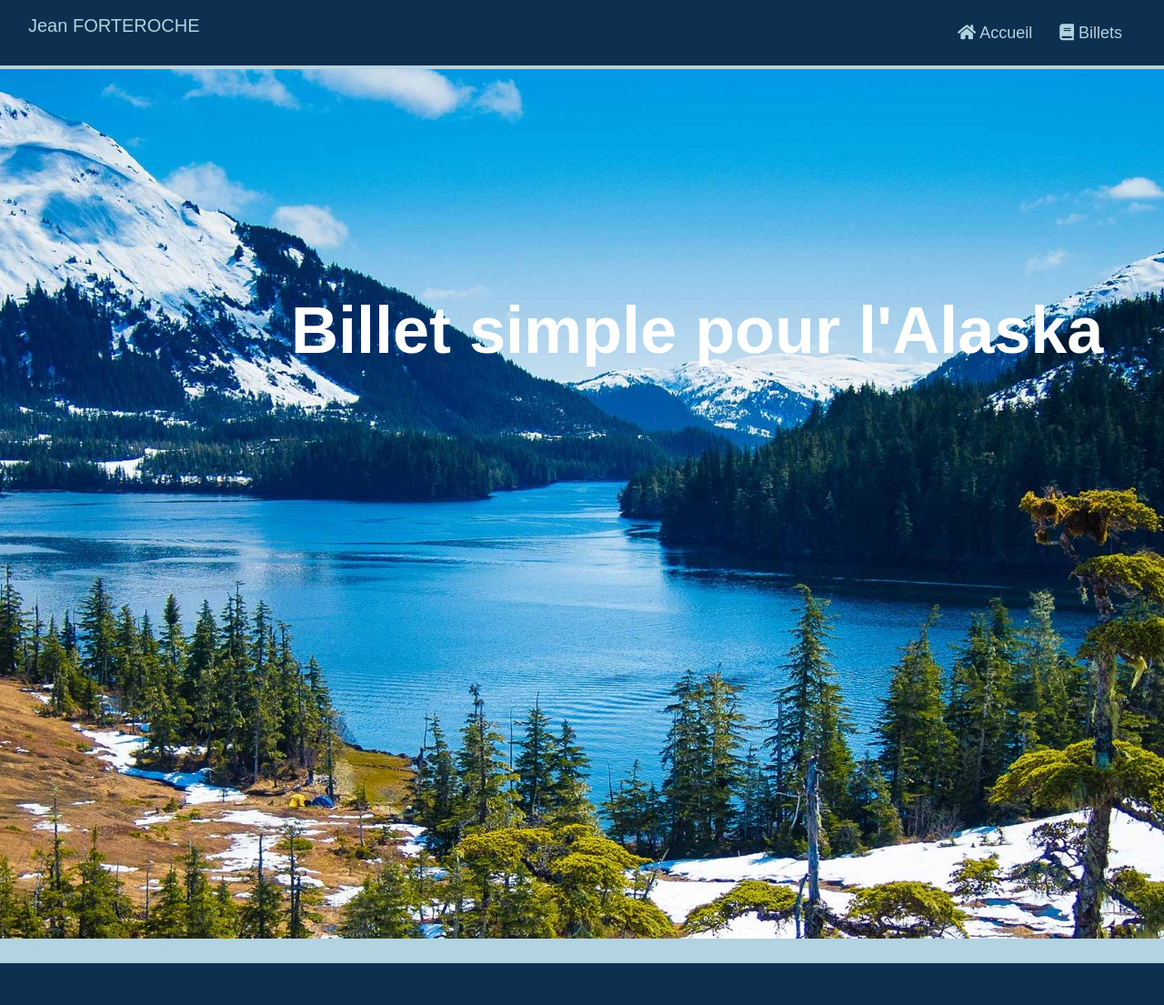
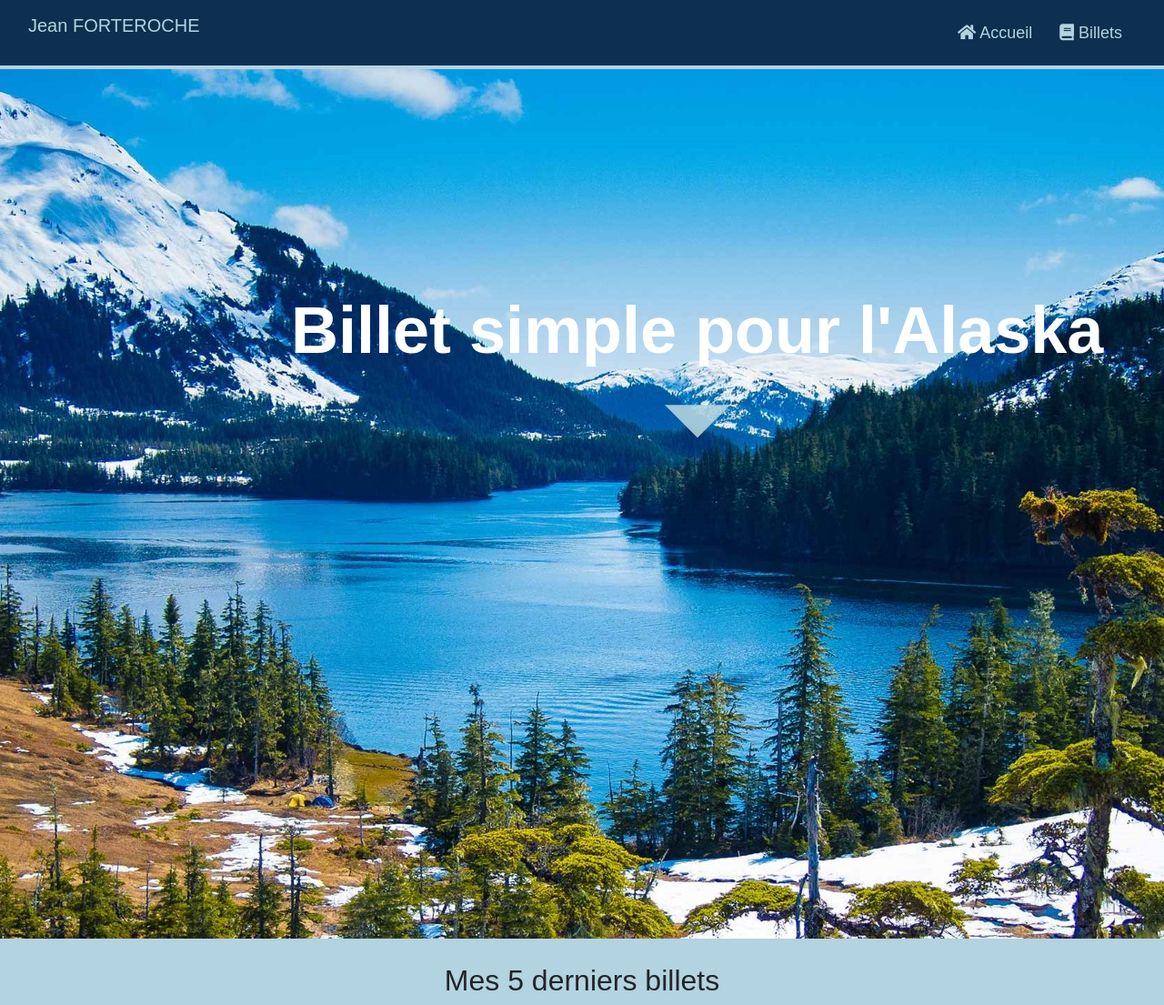
Before and after one commit to WonderMimi/P4-Forteroche, a PHP site: page / in a window 1280 px wide; the page is wider, and only the part inside the window is pictured. Shown: that part at 91% size. Before the commit the page ends 1059 px from the top of that part, so only its background shows below. Run offline with PHP 8.4, Linux system fonts and the light colour scheme; data that the repository does not hold is empty.

Commit message:
Added action arrow

```diff
--- a/public/css/styles.css
+++ b/public/css/styles.css
@@ -1,8 +1,8 @@
 :root {
-    --bfonce: #0D3050;
-    --bmoyen: #1E5B8A;
-    --bclair: #4AABCC;
-    --bglacier: #B3D3E0;
+  --bfonce: #0d3050;
+  --bmoyen: #1e5b8a;
+  --bclair: #4aabcc;
+  --bglacier: #b3d3e0;
 }
 
 * {
@@ -103,6 +103,37 @@ h1 {
   font-weight: bolder;
   font-size: 4em;
 }
+
+/*================================  ARROW  ==================================*/
+
+@keyframes downarrow {
+  0% {
+    -webkit-transform: translateY(0);
+    opacity: 0.4;
+  }
+
+  100% {
+    -webkit-transform: translateY(0.4em);
+    opacity: 0.9;
+  }
+}
+
+.arrow {
+  z-index: 100;
+  border-color: transparent;
+  border-style: solid;
+  border-width: 0 2em;
+  display: block;
+  height: 0;
+  margin: 2rem auto;
+  opacity: 0.5;
+  text-indent: -9999px;
+  transform-origin: 50% 50%;
+  width: 0;
+  animation: downarrow 0.6s infinite alternate ease-in-out;
+  border-top: 2em solid var(--bglacier);
+}
+
 /*================================  BILLET  ==================================*/
 .card-title {
   font-weight: bolder;
@@ -111,6 +142,7 @@ h1 {
 .card-header a {
   color: var(--bmoyen);
 }
+
 .card {
   z-index: 10;
   width: 70%;
@@ -127,7 +159,7 @@ h1 {
   transform: scale(1.1);
 }
 
-.card-text+.btn {
+.card-text + .btn {
   background-color: var(--bglacier);
   float: right;
 }
--- a/templates/home.php
+++ b/templates/home.php
@@ -4,26 +4,28 @@
     <img src="../public/img/alaska.jpg"></img>
     <figcaption>
         <h1>Billet simple pour l'Alaska</h1>
+        <a href="#" class="arrow">0</a>
     </figcaption>
 </figure>
+
 <div>
     <?= $this->session->show('add_post'); ?>
     <a href="../public/index.php?route=addPost">Ajouter un nouveau billet</a>
     <?= $this->session->show('edit_post'); ?>
 
+    <h2 class="page_title">Mes 5 derniers billets</h2>
     <?php
-    foreach ($posts as $post)
-    {
+    foreach ($posts as $post) {
     ?>
 
-    <div <div class="card">
-        <h2 class="card-header"><a href="../public/index.php?route=post&postId=<?= htmlspecialchars($post->getId());?>"><?= htmlspecialchars($post->getTitle());?></a></h2>
-        <div class="card-body">
-            <p><?= htmlspecialchars($post->getContent());?></p>
+        <div class="card">
+            <h2 class="card-header"><a href="../public/index.php?route=post&postId=<?= htmlspecialchars($post->getId()); ?>"><?= htmlspecialchars($post->getTitle()); ?></a></h2>
+            <div class="card-body">
+                <p><?= htmlspecialchars($post->getContent()); ?></p>
+            </div>
+            <p class="author"><?= htmlspecialchars($post->getAuthor()); ?></p>
+            <p class="creation">Créé le : <?= htmlspecialchars($post->getCreated_date()); ?></p>
         </div>
-        <p class="author"><?= htmlspecialchars($post->getAuthor());?></p>
-        <p class="creation">Créé le : <?= htmlspecialchars($post->getCreated_date());?></p>
-    </div>
 
     <?php
     }
```
Lines whose indentation alone changed are shown as unchanged.
